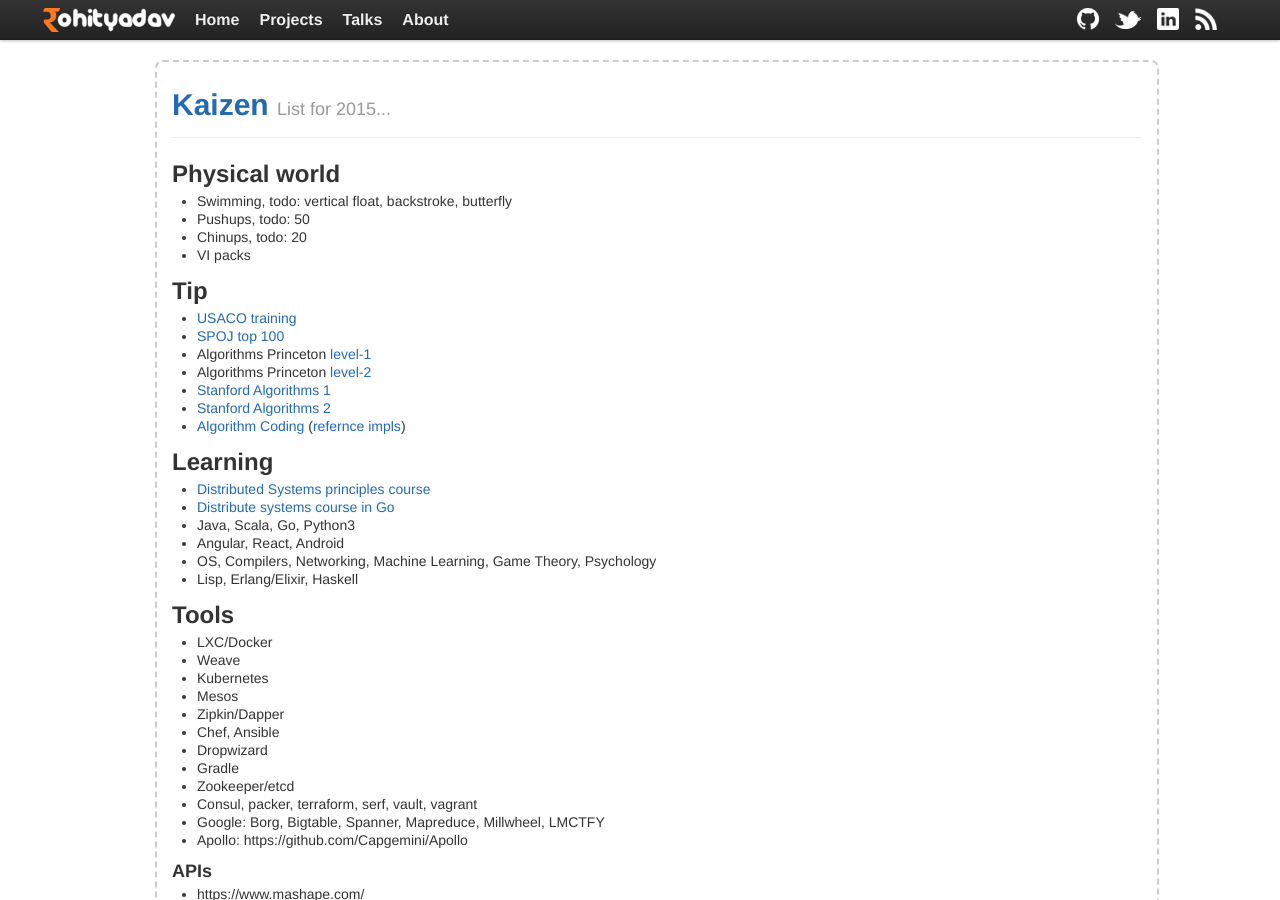
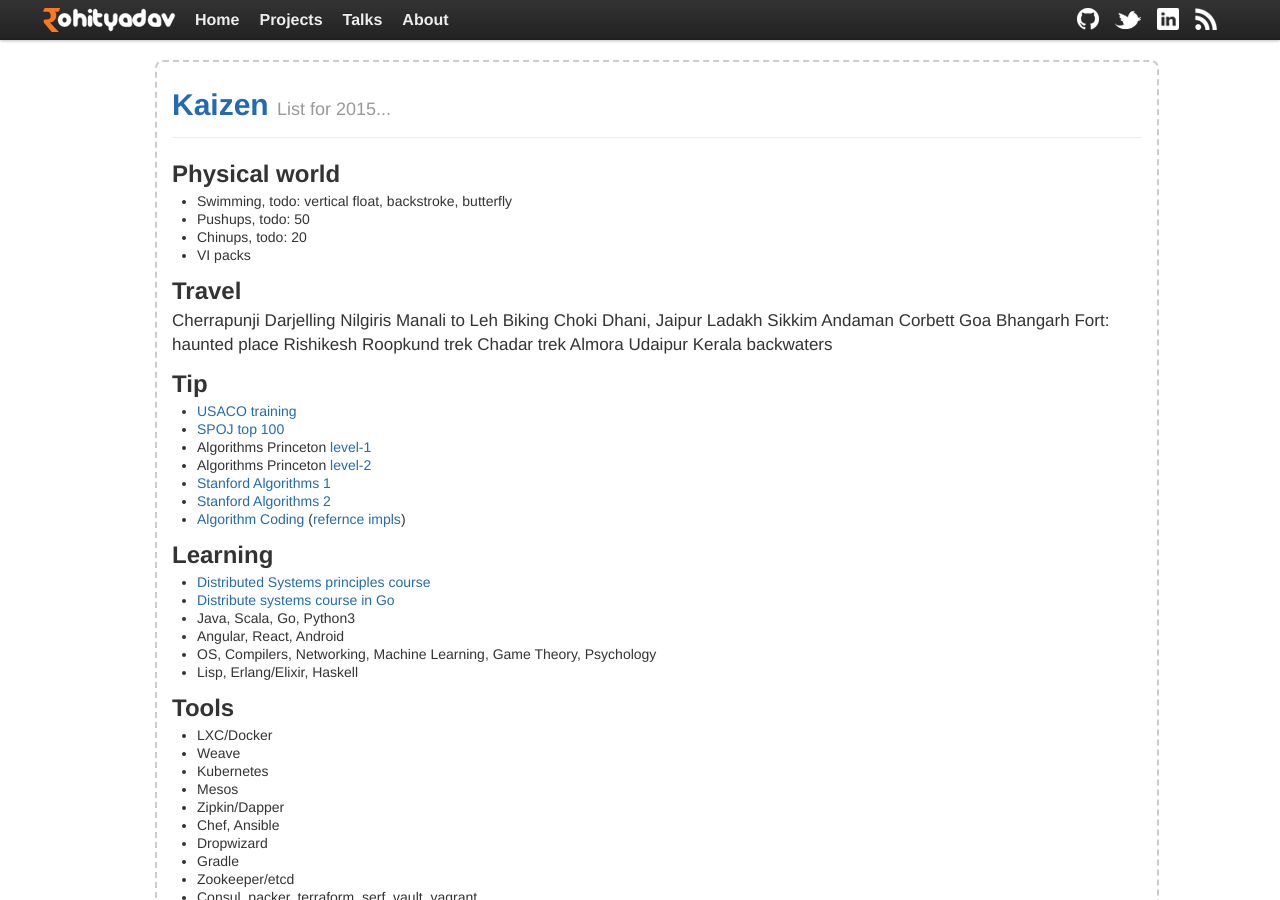
Before and after one commit to rohityadavcloud/rohityadavcloud.github.io, a Jekyll site: the page built from kaizen/index.markdown, in a window 1280 px wide and 900 px high. Built offline with Jekyll 4.4.1, drawn with Linux system fonts in a browser that asks for light colours.

Commit message:
kaizen: update
Signed-off-by: Rohit Yadav <rohit.yadav@shapeblue.com>

```diff
--- a/kaizen/index.markdown
+++ b/kaizen/index.markdown
@@ -10,6 +10,26 @@
 - Pushups, todo: 50
 - Chinups, todo: 20
 - VI packs
+
+## Travel
+
+Cherrapunji
+Darjelling
+Nilgiris
+Manali to Leh Biking
+Choki Dhani, Jaipur
+Ladakh
+Sikkim
+Andaman
+Corbett
+Goa
+Bhangarh Fort: haunted place
+Rishikesh
+Roopkund trek
+Chadar trek
+Almora
+Udaipur
+Kerala backwaters
 
 ## Tip
 
```
